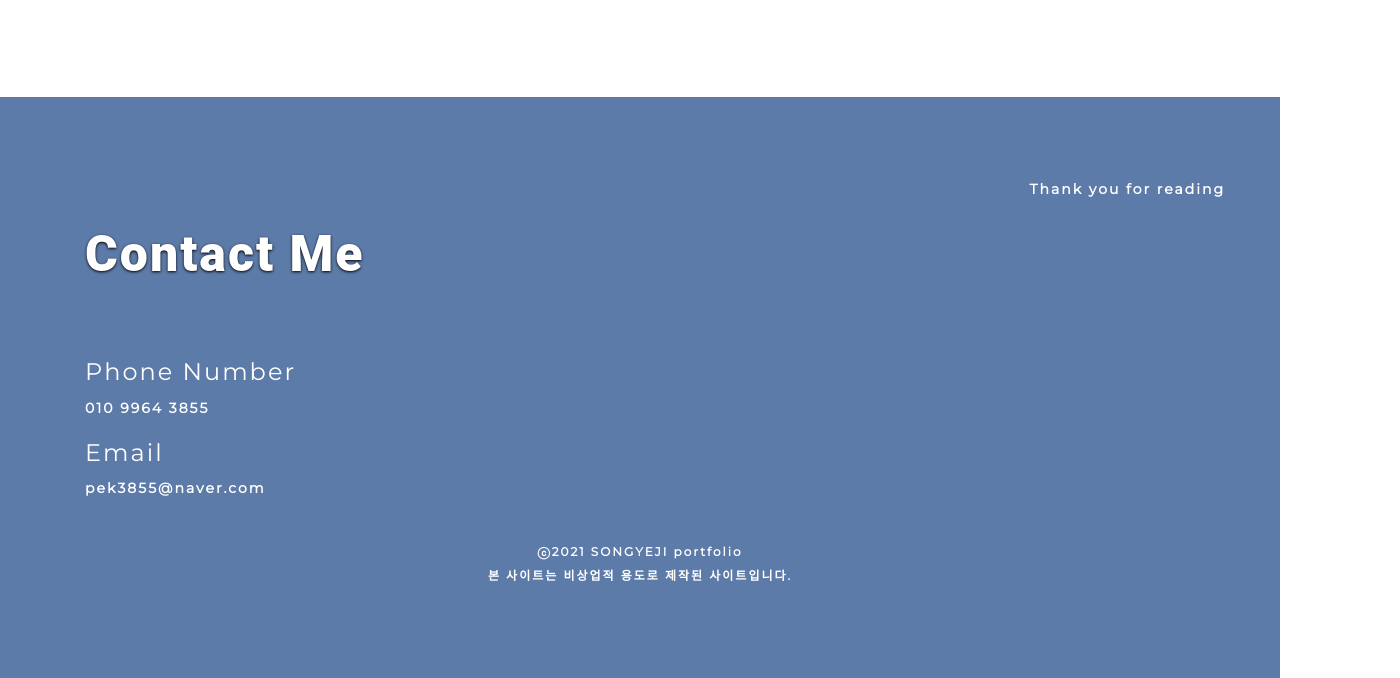
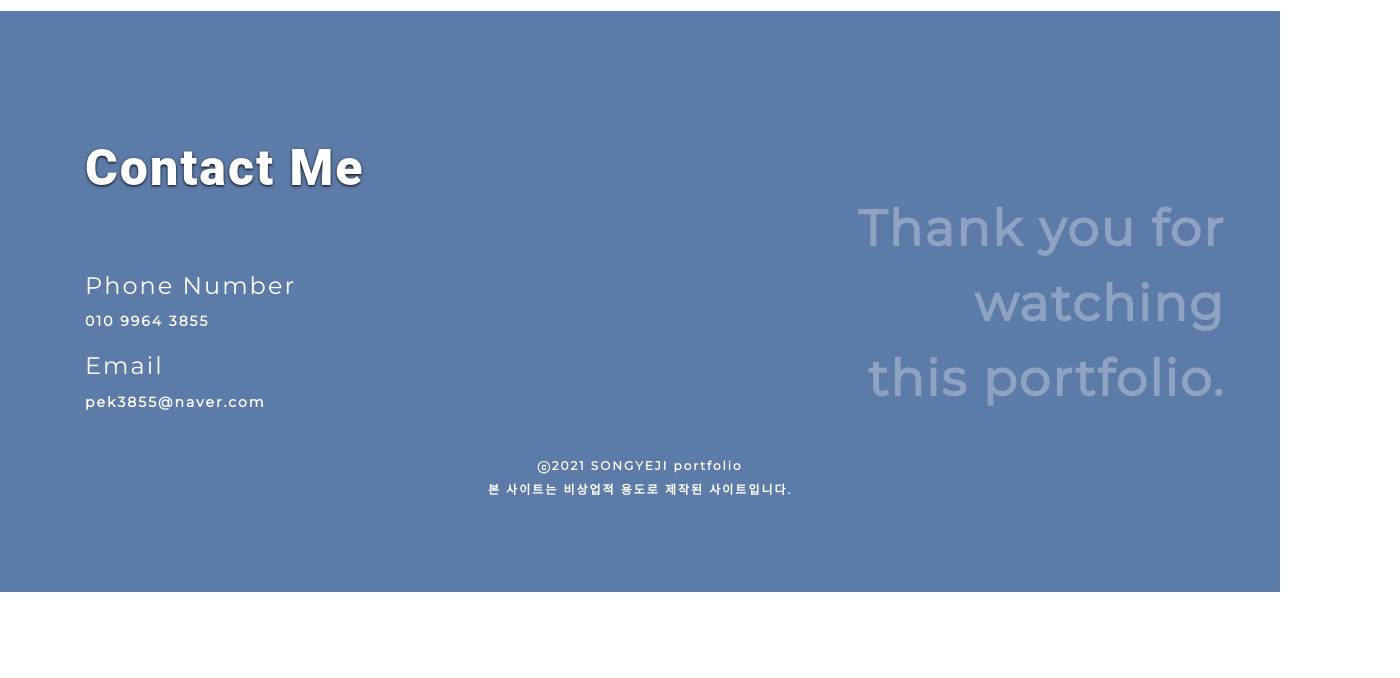
Before and after one commit to yeroom/myportfolio, a plain HTML site: page index.html in a window 1280 px wide. Shown: the part 5249-5927 px from the top of the page, 1400 px wide, since content can reach past the window. After the commit the page ends 5841 px from the top, so only its background shows below. Drawn offline with Linux system fonts and the light colour scheme; some icons are missing; files whose address does not match are found by name.

Commit message:
수정ㅈ

```diff
--- a/css/custom.css
+++ b/css/custom.css
@@ -243,16 +243,20 @@ h1{
 }
 .thank{
   position: absolute;
-  top:0; right: 0;
+  top:100px; right: 0;
+  font-size: 50px;
+  opacity: 0.3;
+  line-height: 1.5;
+  text-align: right;
 }
 .copy{
   margin-top: 30px;
   font-size: 12px;
   text-align: center;
 }
-
+/*
 @media (min-width: 1200px){
   #projects .container {
     width: 1400px !important;
   }
-}
+} */
--- a/index.html
+++ b/index.html
@@ -414,7 +414,7 @@
                 <h3>Email</h3>
                 <p>pek3855@naver.com</p>
             </div>
-            <p class="thank">Thank you for reading</p>
+            <p class="thank">Thank you for<br>watching<br>this portfolio.</p>
         </div>
 
         <p class="copy">ⓒ2021 SONGYEJI portfolio<br>본 사이트는 비상업적 용도로 제작된 사이트입니다.</p>
```
Also changed, not shown: img/portfolio/06.jpg (added), img/portfolio/06.png, img/portfolio/10.jpg, 8 other files.
